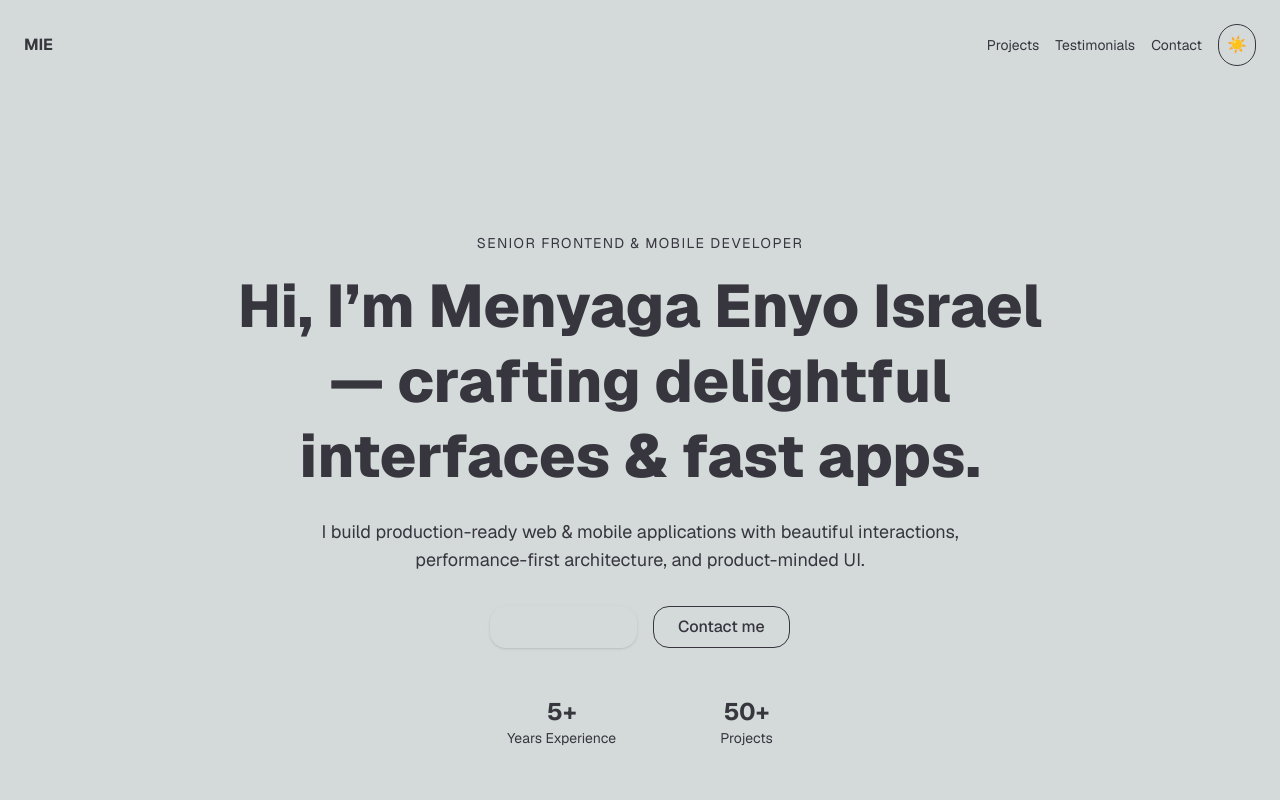
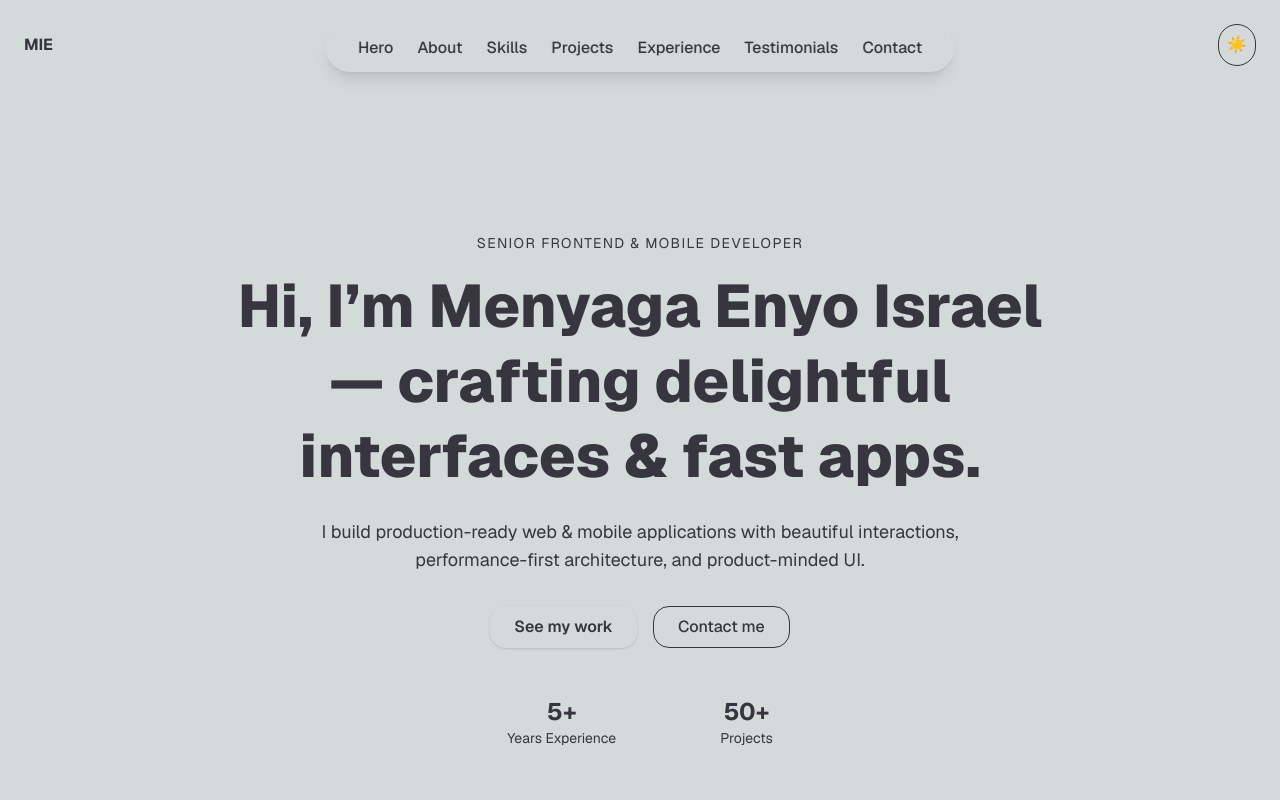
Before and after one commit to MIE-CODE/portfolio_v1, a Next.js app: page / in a window 1280 px wide. Shown: the top 800 px of the page. Built offline with nearby package versions, Linux system fonts and the light colour scheme.

Commit message:
responsiveness

```diff
--- a/src/app/page.tsx
+++ b/src/app/page.tsx
@@ -11,6 +11,7 @@ import { Skills } from "@/components/skills/skills.component";
 import { AboutTimeline } from "@/components/about/about.component";
 import { Hero } from "@/components/hero/hero.component";
 import { useTheme } from "@/hooks/useTheme";
+import { Navbar } from "@/components/navbar/navbar.component";
 
 /*
   Complex Portfolio single-file React component (Next.js client component)
@@ -49,11 +50,7 @@ export default function ComplexPortfolio() {
         <header className="flex items-center justify-between p-6">
           <div className="font-bold">MIE</div>
           <div className="flex items-center gap-4">
-            <nav className="hidden md:flex gap-4 text-sm text-muted">
-              <a href="#projects">Projects</a>
-              <a href="#testimonials">Testimonials</a>
-              <a href="#contact">Contact</a>
-            </nav>
+            <Navbar />
             <ThemeToggle />
           </div>
         </header>
--- a/src/components/blog/blog.component.tsx
+++ b/src/components/blog/blog.component.tsx
@@ -26,7 +26,12 @@ export const Blog = () => {
             <h3 className="font-semibold mb-2">{p.title}</h3>
             <p className="text-sm text-muted">{p.excerpt}</p>
             <div className="mt-4">
-              <a className="text-secondary font-medium">Read →</a>
+              <a className="text-secondary font-medium group cursor-default">
+                Read{" "}
+                <span className="inline-block transform transition-transform duration-300 group-hover:translate-x-2 cursor-default">
+                  →
+                </span>
+              </a>
             </div>
           </motion.article>
         ))}
--- a/src/components/experience/experience.component.tsx
+++ b/src/components/experience/experience.component.tsx
@@ -23,9 +23,9 @@ export const ExperienceTimeline = () => {
   return (
     <section className="py-20 px-6 bg-card">
       <h2 className="text-3xl font-bold text-center mb-10">Experience</h2>
-      <div className="max-w-4xl mx-auto relative">
+      <div className="md:max-w-4xl md:mx-auto relative">
         <div className="absolute left-6 top-4 bottom-4 w-px bg-divider" />
-        <div className="space-y-8 pl-12">
+        <div className="space-y-8 ">
           {items.map((it, i) => (
             <motion.div
               key={it.year}
--- a/src/components/hero/hero.component.tsx
+++ b/src/components/hero/hero.component.tsx
@@ -74,7 +74,7 @@ export const Hero = () => {
           animate={{ opacity: 1 }}
           transition={{ delay: 0.5 }}
         >
-          <MagneticButton className="bg-primary text-background font-semibold shadow">
+          <MagneticButton className="bg-primary text-foreground font-semibold shadow">
             See my work
           </MagneticButton>
           <MagneticButton className="border border-foreground font-medium">
--- /dev/null
+++ b/src/components/navbar/navbar.component.tsx
@@ -0,0 +1,103 @@
+"use client";
+import { useEffect, useState } from "react";
+import { motion } from "framer-motion";
+import Link from "next/link";
+import { useTheme } from "@/hooks/useTheme";
+
+const sections = [
+  "hero",
+  "about",
+  "skills",
+  "projects",
+  "experience",
+  "testimonials",
+  "contact",
+];
+
+export const Navbar = () => {
+  function ThemeToggle() {
+    const { theme, toggleTheme } = useTheme();
+
+    useEffect(() => {
+      document.documentElement.setAttribute(
+        "data-theme",
+        theme === "dark" ? "dark" : "light"
+      );
+    }, [theme]);
+
+    return (
+      <button
+        aria-label="Toggle theme"
+        onClick={toggleTheme}
+        className="p-2 rounded-full border border-divider hover:scale-105 transition"
+      >
+        {theme === "dark" ? "🌙" : "☀️"}
+      </button>
+    );
+  }
+  const [active, setActive] = useState("hero");
+
+  useEffect(() => {
+    const observers: IntersectionObserver[] = [];
+
+    sections.forEach((id) => {
+      const el = document.getElementById(id);
+      if (!el) return;
+
+      const observer = new IntersectionObserver(
+        ([entry]) => {
+          if (entry.isIntersecting) {
+            setActive(id);
+          }
+        },
+        { threshold: 0.5 }
+      );
+
+      observer.observe(el);
+      observers.push(observer);
+    });
+
+    return () => {
+      observers.forEach((obs) => obs.disconnect());
+    };
+  }, []);
+
+  return (
+    <nav className="w-[90%] md:w-fit fixed top-6 left-1/2 -translate-x-1/2 bg-card/80 backdrop-blur-md px-8 py-3 rounded-full shadow-lg z-50">
+      <ul className="md:hidden gap-6 flex justify-between items-center">
+        <li>
+          {" "}
+          <div className="font-bold">MIE</div>
+        </li>
+        <li>
+          {" "}
+          <ThemeToggle />
+        </li>
+      </ul>
+      <ul className="hidden md:flex gap-6">
+        {sections.map((id) => (
+          <li key={id} className="relative">
+            <Link
+              href={`#${id}`}
+              className={`capitalize font-medium transition-colors ${
+                active === id
+                  ? "text-secondary"
+                  : "text-muted hover:text-foreground"
+              }`}
+            >
+              {id}
+            </Link>
+
+            {active === id && (
+              <motion.div
+                layoutId="nav-underline"
+                className="absolute left-0 right-0 -bottom-1 h-[2px] bg-secondary rounded-full"
+                transition={{ type: "spring", stiffness: 300, damping: 20 }}
+              />
+            )}
+          </li>
+        ))}
+      </ul>
+    </nav>
+  );
+};
--- a/src/components/projects/projects.component.tsx
+++ b/src/components/projects/projects.component.tsx
@@ -37,7 +37,7 @@ export const Projects = () => {
   return (
     <section className="py-20 px-6" id="projects">
       <h2 className="text-3xl font-bold text-center mb-8">Projects</h2>
-      <div className="flex items-center justify-center gap-4 mb-8">
+      <div className="flex flex-wrap items-center justify-center gap-4 mb-8">
         {["all", "frontend", "mobile", "fullstack"].map((f) => (
           <button
             key={f}
--- a/src/components/testimonials/testimonials.component.tsx
+++ b/src/components/testimonials/testimonials.component.tsx
@@ -24,15 +24,15 @@ export const Testimonials = () => {
   return (
     <section className="py-20 px-6" id="testimonials">
       <h2 className="text-3xl font-bold text-center mb-8">Testimonials</h2>
-      <div className="max-w-3xl mx-auto">
+      <div className="max-w-3xl mx-auto relative">
         <AnimatePresence>
           <motion.blockquote
             key={i}
-            initial={{ opacity: 0, y: 10, position: "absolute" }}
+            initial={{ opacity: 0, y: 0, position: "absolute" }}
             animate={{ opacity: 1, y: 0, position: "relative" }}
-            exit={{ opacity: 0, y: -10, position: "absolute" }}
+            exit={{ opacity: 0, y: 0, position: "absolute" }}
             transition={{ duration: 0.4 }}
-            className="w-full max-w-[768px] p-8 rounded-2xl border border-divider bg-card text-center"
+            className="w-full max-w-[768px] p-4 md:p-8 rounded-2xl border border-divider bg-card text-center"
           >
             <p className="text-muted mb-4">“{testimonials[i].text}”</p>
             <div className="font-semibold">
```
